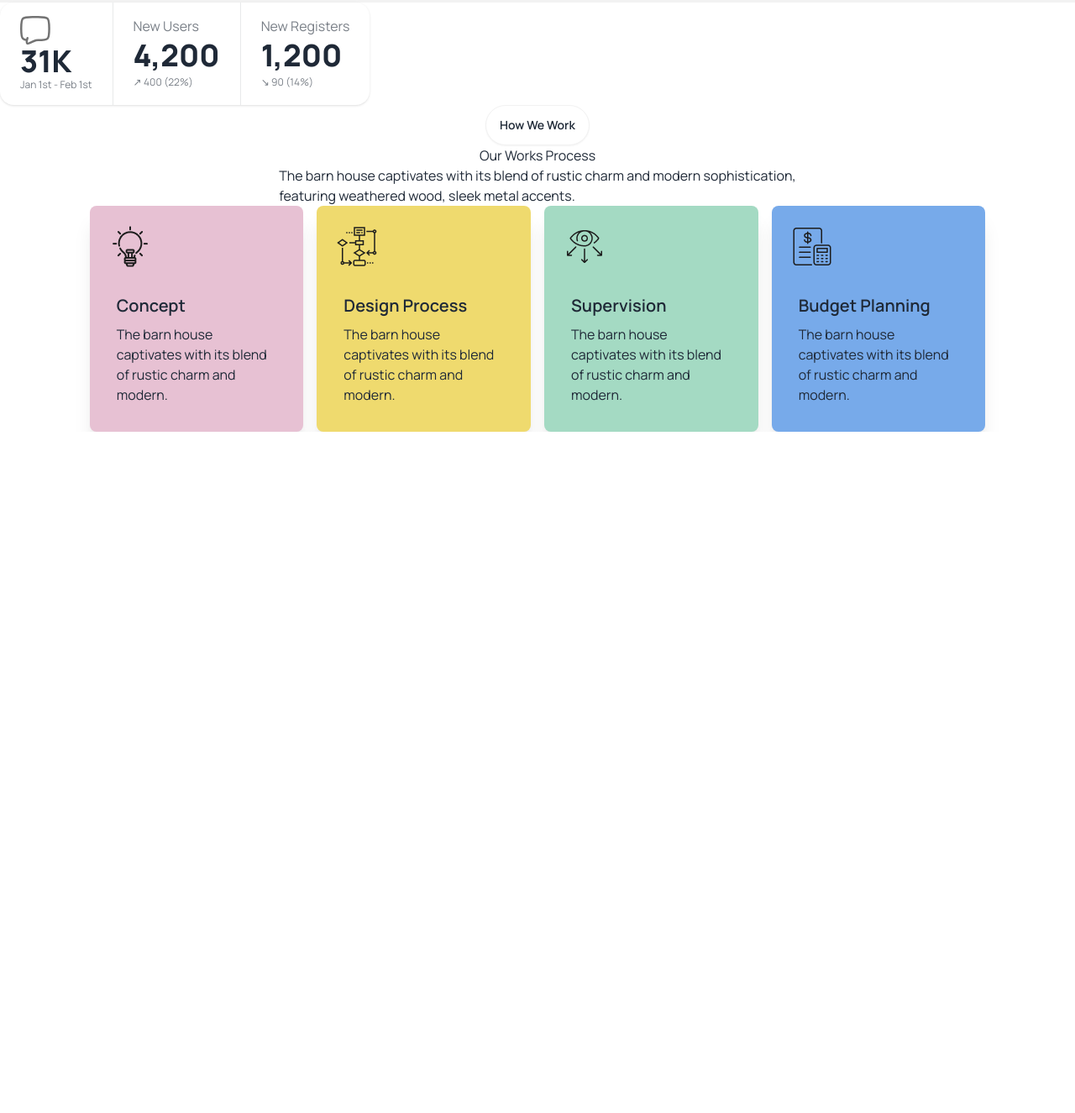
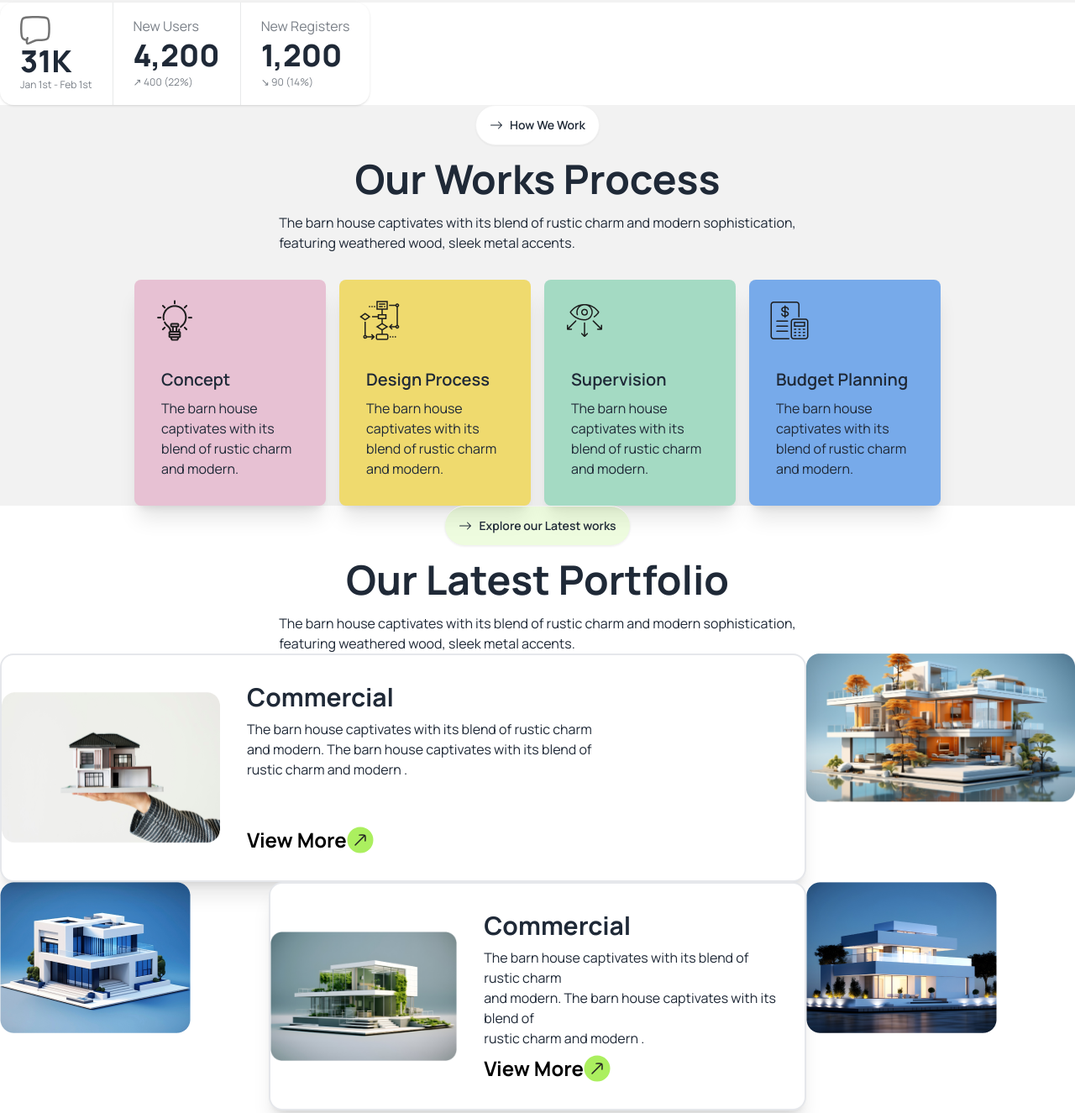
Before and after one commit to mihir-nath-2024/Assignment-3-With-DaisyUI, a website: page index.html in a window 1280 px wide. Shown: the part 1665-2990 px from the top of the page at 84% size. Before the commit the page ends 2179 px from the top, so only its background shows below. Drawn offline with Linux system fonts and the light colour scheme.

Commit message:
portfolio section partially done

```diff
--- a/index.html
+++ b/index.html
@@ -223,13 +223,15 @@
 
  <!-- work section started here -->
 
-  <section>
+  <section class="bg-base-200">
     <!-- mother div -->
-     <div class="flex flex-col justify-center items-center w-10/12 mx-auto">
+     <div class="flex flex-col justify-center items-center w-9/12 mx-auto">
         <!-- header div -->
-         <div class="flex flex-col justify-center items-center">
-            <button class="btn bg-white rounded-full"><a href="">How We Work</a></button>
-            <h1>Our Works Process</h1>
+         <div class="flex flex-col justify-center items-center mb-8 ">
+            <button class="btn bg-white rounded-full flex"> <svg xmlns="http://www.w3.org/2000/svg" width="16" height="16" fill="currentColor" class="bi bi-arrow-right" viewBox="0 0 16 16">
+                <path fill-rule="evenodd" d="M1 8a.5.5 0 0 1 .5-.5h11.793l-3.147-3.146a.5.5 0 0 1 .708-.708l4 4a.5.5 0 0 1 0 .708l-4 4a.5.5 0 0 1-.708-.708L13.293 8.5H1.5A.5.5 0 0 1 1 8"/>
+              </svg><a href="">How We Work</a></button>
+            <h1 class="text-4xl lg:text-5xl font-bold my-4">Our Works Process</h1>
             <p>The barn house captivates with its blend of rustic charm and modern sophistication, <br> featuring weathered wood, sleek metal accents.</p>
          </div>
          <!-- card div -->
@@ -293,6 +295,80 @@
   </section>
 
   <!-- portofolio section started here -->
+   <section>
+    <!-- mother div -->
+     <div>
+        <!-- header div -->
+         <div class="flex justify-center items-center flex-col"><button class="flex btn rounded-full bg-portfolio-btn"><svg xmlns="http://www.w3.org/2000/svg" width="16" height="16" fill="currentColor" class="bi bi-arrow-right" viewBox="0 0 16 16">
+            <path fill-rule="evenodd" d="M1 8a.5.5 0 0 1 .5-.5h11.793l-3.147-3.146a.5.5 0 0 1 .708-.708l4 4a.5.5 0 0 1 0 .708l-4 4a.5.5 0 0 1-.708-.708L13.293 8.5H1.5A.5.5 0 0 1 1 8"/>
+          </svg><a href="">Explore our Latest works</a></button>
+         <h1 class="lg:text-5xl text-3xl md:text-4xl font-bold my-4">Our Latest Portfolio</h1>
+         <p>The barn house captivates with its blend of rustic charm and modern sophistication, <br> featuring weathered wood, sleek metal accents.</p></div>
+
+         <!-- card div -->
+          <div class="grid grid-cols-1 lg:grid-cols-4 lg:grid-rows-3">
+            <!-- commercial -->
+            <div class="card card-side bg-base-100 border-2 border-port-card-border shadow-xl  lg:col-span-3">
+                <figure>
+                  <img
+                    src="./assets/img1.png"
+                    alt="Movie" />
+                </figure>
+                <div class="card-body">
+                  <h2 class="card-title text-3xl font-bold">Commercial</h2>
+                  <p>The barn house captivates with its blend of rustic charm <br> and modern. The barn house captivates with its blend of <br> rustic charm and modern .</p>
+                  <div class="flex"><h2 class="text-black font-bold  text-2xl">View More</h2><svg width="32.010620" height="32.010620" viewBox="0 0 32.0106 32.0106" fill="none" xmlns="http://www.w3.org/2000/svg" xmlns:xlink="http://www.w3.org/1999/xlink">
+                    <desc>
+                            Created with Pixso.
+                    </desc>
+                    <defs/>
+                    <rect id="arrow-up-right-01" rx="15.499997" width="30.999994" height="31.000031" transform="translate(0.510620 0.500000) rotate(0.019056)" fill="#ABEF5F" fill-opacity="1.000000"/>
+                    <path id="Vector" d="M21 11L10 22" stroke="#212121" stroke-opacity="1.000000" stroke-width="1.500000" stroke-linecap="round"/>
+                    <path id="Vector" d="M15 10.13C15 10.13 20.64 9.66 21.49 10.51C22.35 11.37 21.87 17 21.87 17" stroke="#212121" stroke-opacity="1.000000" stroke-width="1.500000" stroke-linejoin="round" stroke-linecap="round"/>
+                </svg>
+                </div>
+                </div>
+              </div>
+              <!-- image 2 -->
+               <div><img src="./assets/img2.png" alt=""></div>
+
+               <!-- image-3 -->
+                <div><img src="./assets/img3.png" alt=""></div>
+
+               <!-- image 4 -->
+               <div class="card card-side bg-base-100 border-2 border-port-card-border shadow-xl lg:col-span-2">
+                <figure>
+                  <img
+                    src="./assets/img4.png"
+                    alt="Movie" />
+                </figure>
+                <div class="card-body">
+                  <h2 class="card-title text-3xl font-bold">Commercial</h2>
+                  <p>The barn house captivates with its blend of rustic charm <br> and modern. The barn house captivates with its blend of <br> rustic charm and modern .</p>
+                  <div class="flex"><h2 class="text-black font-bold  text-2xl">View More</h2><svg width="32.010620" height="32.010620" viewBox="0 0 32.0106 32.0106" fill="none" xmlns="http://www.w3.org/2000/svg" xmlns:xlink="http://www.w3.org/1999/xlink">
+                    <desc>
+                            Created with Pixso.
+                    </desc>
+                    <defs/>
+                    <rect id="arrow-up-right-01" rx="15.499997" width="30.999994" height="31.000031" transform="translate(0.510620 0.500000) rotate(0.019056)" fill="#ABEF5F" fill-opacity="1.000000"/>
+                    <path id="Vector" d="M21 11L10 22" stroke="#212121" stroke-opacity="1.000000" stroke-width="1.500000" stroke-linecap="round"/>
+                    <path id="Vector" d="M15 10.13C15 10.13 20.64 9.66 21.49 10.51C22.35 11.37 21.87 17 21.87 17" stroke="#212121" stroke-opacity="1.000000" stroke-width="1.500000" stroke-linejoin="round" stroke-linecap="round"/>
+                </svg>
+                </div>
+                </div>
+              </div>
+
+
+                <!-- image  -->
+                 <div><img src="./assets/img5.png" alt=""></div>
+
+                 <!-- image 5 -->
+
+
+          </div>
+          <!-- ....... -->
+     </div>
+   </section>
 
 </body>
 </html>
--- a/tailwind.config.js
+++ b/tailwind.config.js
@@ -10,6 +10,8 @@ module.exports = {
         'concept-card-2':'rgb(239, 218, 110)',
         'concept-card-3':'rgb(164, 218, 195)',
         'concept-card-4':'rgb(119, 170, 234)',
+        'portfolio-btn':'rgba(171, 239, 95, 0.2)',
+        'port-card-border':'rgb(233, 233, 233),'
       },
 
     },
```
Also changed, not shown: output.css.
